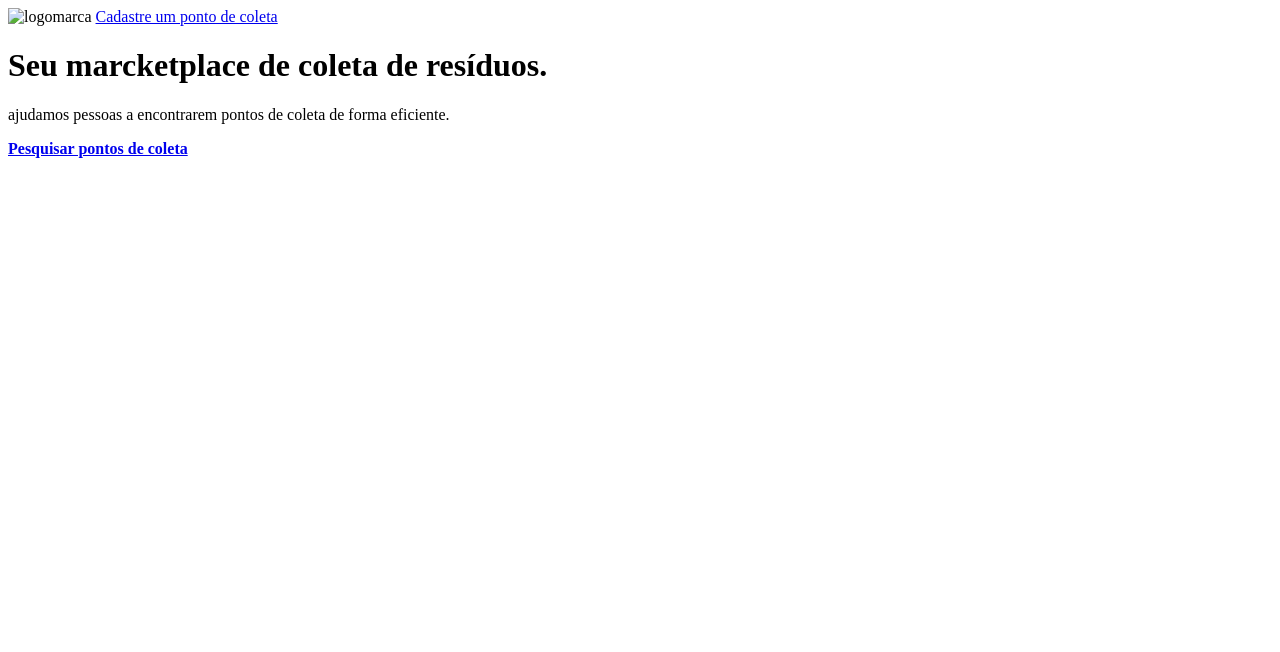
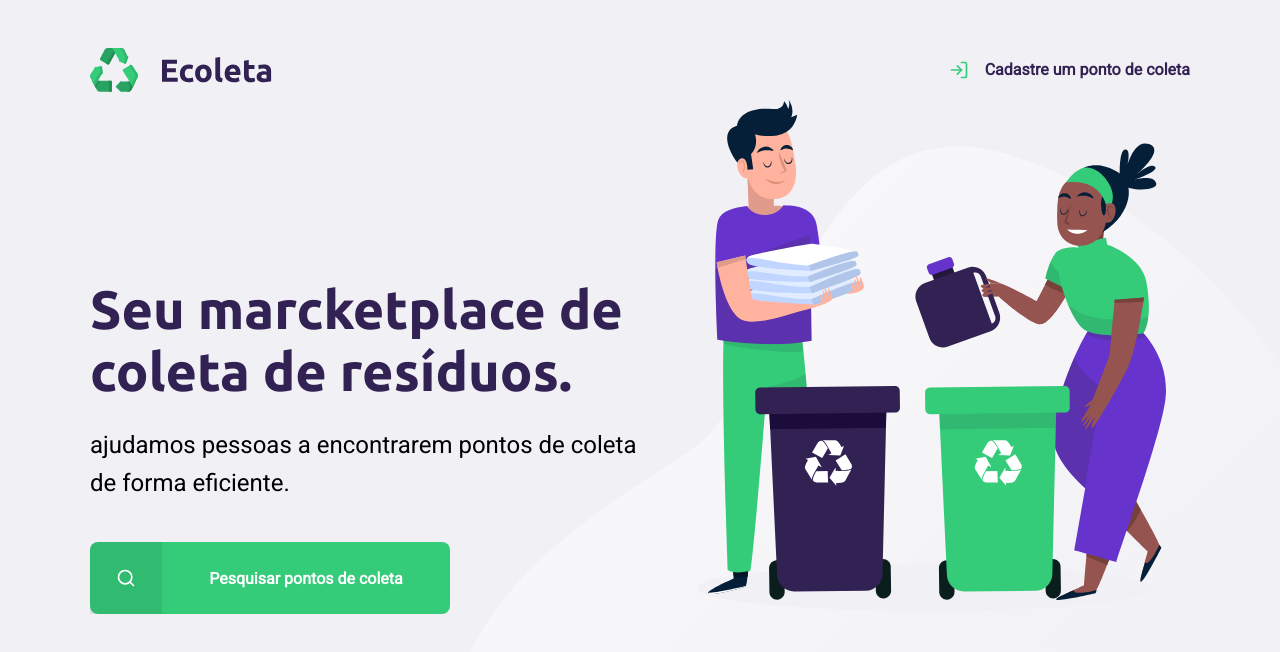
Before and after one commit to netrodslessa/nlw, a plain HTML site: page index.html in a window 1280 px wide. Drawn offline with Linux system fonts and the light colour scheme; the site is published under a folder, as on GitHub Pages, so addresses that start at the root find nothing.

Commit message:
removendo barras

```diff
--- a/index.html
+++ b/index.html
@@ -18,7 +18,7 @@
     <meta name="viewport" content="width=device-width, initial-scale=1.0">
     <title>Ecoleta</title>
     <link href="https://fonts.googleapis.com/css2?family=Roboto&family=Ubuntu:wght@700&display=swap" rel="stylesheet">
-    <link rel="stylesheet" href="/styles/main.css">
+    <link rel="stylesheet" href="styles/main.css">
 </head>
 
 <body>
@@ -31,7 +31,7 @@
         <div class='content'>
             <header>
                 <!-- cabeçalho -->
-                <img src="/assets/logo.svg" alt="logomarca">
+                <img src="assets/logo.svg" alt="logomarca">
                 <a href="#">
                     <span></span><!-- Por pafrão, span vem com display: inline -->
                     Cadastre um ponto de coleta
```
